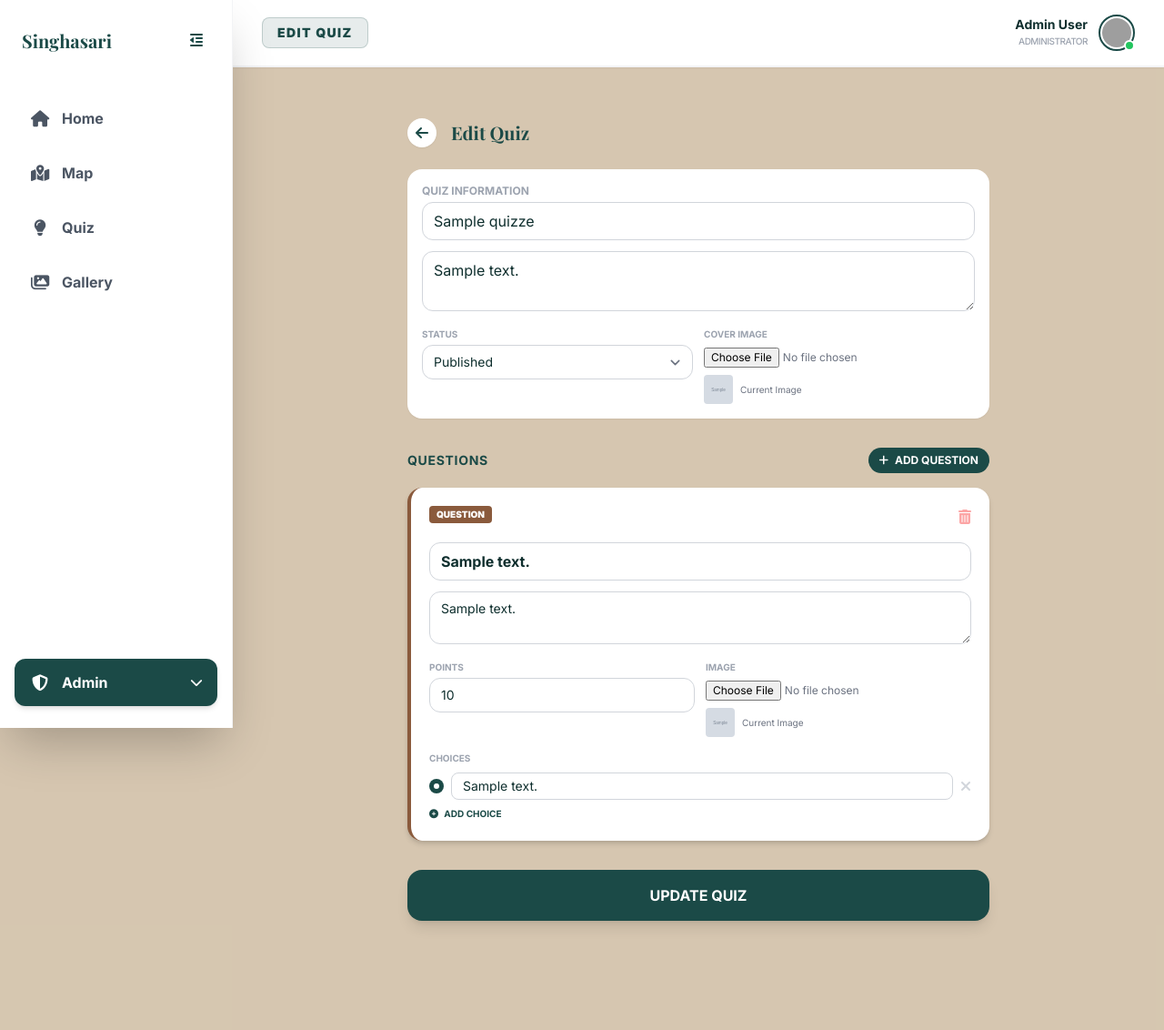
After one commit to nthnlmrs/hcilab, a Laravel app: page /admin/quizzes/1/edit in a window 1280 px wide. The commit adds this page. Shown: the whole page at 91% size. Run offline with Laravel 12, Linux system fonts and the light colour scheme; a user stored in the database is signed in; data comes from the database, SQL or seed files in the repository; tables that the repository leaves empty hold one stand-in row (values such as "Sample post"); grey boxes marked "Sample" are stand-in pictures; style sheets or scripts are compiled from the project's sources; grey boxes are pictures that could not be loaded.

Commit message:
Add edit, delete, and toggle status functionality to admin quizzes

```diff
--- a/app/Http/Controllers/Admin/QuizController.php
+++ b/app/Http/Controllers/Admin/QuizController.php
@@ -73,4 +73,82 @@ class QuizController extends Controller
 
         return redirect()->route('admin.quizzes.index')->with('success', 'Quiz created successfully.');
     }
+
+    public function edit(Quiz $quiz)
+    {
+        $quiz->load('questions.choices');
+        return view('admin.quizzes.edit', compact('quiz'));
+    }
+
+    public function update(Request $request, Quiz $quiz)
+    {
+        $request->validate([
+            'title' => 'required|string|max:255',
+            'description' => 'nullable|string',
+            'status' => 'required|in:draft,published',
+            'image' => 'nullable|image|max:2048',
+            'questions' => 'required|array|min:1',
+            'questions.*.text' => 'required|string',
+            'questions.*.points' => 'required|integer|min:0',
+            'questions.*.choices' => 'required|array|min:2',
+            'questions.*.choices.*.text' => 'required|string',
+            'questions.*.correct_choice' => 'required|integer',
+        ]);
+
+        $data = $request->only(['title', 'description', 'status']);
+
+        if ($request->hasFile('image')) {
+            $data['image'] = $request->file('image')->store('quizzes', 'public');
+        }
+
+        $quiz->update($data);
+
+        // A simple way to handle updates is to delete old questions and insert new ones
+        // or sync. Since there might be image uploads, let's keep the existing logic and delete old.
+        // For production apps, updating existing questions/choices is better to preserve FKs like scores,
+        // but quiz scores in the DB only depend on quiz_id, not question_id.
+        $quiz->questions()->delete();
+
+        foreach ($request->questions as $qIndex => $qData) {
+            $qImagePath = null;
+            if (isset($qData['image_file'])) {
+                $qImagePath = $qData['image_file']->store('questions', 'public');
+            } elseif (isset($qData['existing_image'])) {
+                $qImagePath = $qData['existing_image'];
+            }
+
+            $question = Question::create([
+                'quiz_id' => $quiz->id,
+                'text' => $qData['text'],
+                'points' => $qData['points'],
+                'image_path' => $qImagePath,
+                'description' => $qData['desc'] ?? null,
+            ]);
+
+            foreach ($qData['choices'] as $cIndex => $cData) {
+                Choice::create([
+                    'question_id' => $question->id,
+                    'text' => $cData['text'],
+                    'is_correct' => ($cIndex == $qData['correct_choice']),
+                ]);
+            }
+        }
+
+        return redirect()->route('admin.quizzes.index')->with('success', 'Quiz updated successfully.');
+    }
+
+    public function destroy(Quiz $quiz)
+    {
+        $quiz->delete();
+        return redirect()->route('admin.quizzes.index')->with('success', 'Quiz deleted successfully.');
+    }
+
+    public function toggleStatus(Quiz $quiz)
+    {
+        $quiz->update([
+            'status' => $quiz->status === 'published' ? 'draft' : 'published'
+        ]);
+
+        return redirect()->route('admin.quizzes.index')->with('success', 'Quiz status updated successfully.');
+    }
 }
--- /dev/null
+++ b/resources/views/admin/quizzes/edit.blade.php
@@ -0,0 +1,157 @@
+@section('section_name', 'Edit Quiz')
+<x-app-layout>
+    <div class="pt-6 pb-20 px-4 max-w-2xl mx-auto">
+        <div class="flex items-center mb-6">
+            <a href="{{ route('admin.quizzes.index') }}" class="w-8 h-8 rounded-full bg-white flex items-center justify-center text-museum-green shadow-sm mr-4">
+                <i class="fas fa-arrow-left"></i>
+            </a>
+            <h1 class="font-serif text-xl font-bold text-museum-green">Edit Quiz</h1>
+        </div>
+
+        <form action="{{ route('admin.quizzes.update', $quiz) }}" method="POST" enctype="multipart/form-data">
+            @csrf
+            @method('PUT')
+
+            <div class="space-y-4 mb-8">
+                <div class="bg-white rounded-2xl p-4 shadow-sm">
+                    <label class="block text-xs font-bold text-gray-400 uppercase mb-1">Quiz Information</label>
+                    <input type="text" name="title" value="{{ old('title', $quiz->title) }}" required class="w-full rounded-xl border-gray-300 mb-3" placeholder="Quiz Title">
+                    <textarea name="description" rows="2" class="w-full rounded-xl border-gray-300 mb-3" placeholder="Quiz Description">{{ old('description', $quiz->description) }}</textarea>
+                    <div class="grid grid-cols-2 gap-3">
+                        <div>
+                            <label class="block text-[10px] font-bold text-gray-400 uppercase mb-1">Status</label>
+                            <select name="status" class="w-full rounded-xl border-gray-300 text-sm">
+                                <option value="draft" {{ (old('status', $quiz->status) == 'draft') ? 'selected' : '' }}>Draft</option>
+                                <option value="published" {{ (old('status', $quiz->status) == 'published') ? 'selected' : '' }}>Published</option>
+                            </select>
+                        </div>
+                        <div>
+                            <label class="block text-[10px] font-bold text-gray-400 uppercase mb-1">Cover Image</label>
+                            <input type="file" name="image" class="w-full text-xs text-gray-500">
+                            @if($quiz->image)
+                                <div class="mt-2 text-[10px] text-gray-500 flex items-center gap-2">
+                                    <img src="{{ asset('storage/' . $quiz->image) }}" class="w-8 h-8 rounded object-cover">
+                                    <span>Current Image</span>
+                                </div>
+                            @endif
+                        </div>
+                    </div>
+                </div>
+            </div>
+
+            <div class="flex justify-between items-center mb-4">
+                <h2 class="text-sm font-bold text-museum-green uppercase tracking-wider">Questions</h2>
+                <button type="button" onclick="addQuestion()" class="text-xs font-bold bg-museum-green text-white px-3 py-1.5 rounded-full hover:bg-museum-darkGreen transition-colors">
+                    <i class="fas fa-plus mr-1"></i> ADD QUESTION
+                </button>
+            </div>
+
+            <div id="questions-container" class="space-y-6 mb-8">
+                <!-- Questions added via JS -->
+            </div>
+
+            <button type="submit" class="w-full block text-center py-4 bg-museum-green text-white rounded-2xl font-bold shadow-lg hover:bg-museum-darkGreen transition-all active:scale-[0.98]">
+                UPDATE QUIZ
+            </button>
+        </form>
+    </div>
+
+    <script>
+        let questionIndex = 0;
+        let choiceCounters = {};
+
+        const existingQuestions = @json($quiz->questions);
+
+        function addQuestion(existingData = null) {
+            const container = document.getElementById('questions-container');
+            const qIdx = questionIndex++;
+
+            const qText = existingData ? existingData.text : '';
+            const qDesc = existingData && existingData.description ? existingData.description : '';
+            const qPoints = existingData ? existingData.points : 10;
+            const qImagePath = existingData && existingData.image_path ? existingData.image_path : '';
+
+            let existingImageHtml = '';
+            if (qImagePath) {
+                existingImageHtml = `
+                    <input type="hidden" name="questions[${qIdx}][existing_image]" value="${qImagePath}">
+                    <div class="mt-2 text-[10px] text-gray-500 flex items-center gap-2">
+                        <img src="/storage/${qImagePath}" class="w-8 h-8 rounded object-cover">
+                        <span>Current Image</span>
+                    </div>
+                `;
+            }
+
+            const qHtml = `
+                <div class="bg-white rounded-2xl p-5 shadow-soft relative border-l-4 border-museum-brown question-item">
+                    <div class="flex justify-between items-start mb-4">
+                        <span class="bg-museum-brown text-white text-[10px] font-black px-2 py-0.5 rounded uppercase">Question</span>
+                        <button type="button" onclick="this.closest('.question-item').remove()" class="text-red-300 hover:text-red-500"><i class="fas fa-trash-alt"></i></button>
+                    </div>
+
+                    <div class="space-y-3 mb-4">
+                        <input type="text" name="questions[${qIdx}][text]" value="${qText.replace(/"/g, '&quot;')}" required class="w-full rounded-xl border-gray-300 font-bold" placeholder="Question Text?">
+                        <textarea name="questions[${qIdx}][desc]" rows="2" class="w-full rounded-xl border-gray-300 text-sm" placeholder="Optional explanation/hint...">${qDesc}</textarea>
+
+                        <div class="grid grid-cols-2 gap-3">
+                            <div>
+                                <label class="block text-[10px] font-bold text-gray-400 uppercase mb-1">Points</label>
+                                <input type="number" name="questions[${qIdx}][points]" value="${qPoints}" class="w-full rounded-xl border-gray-300 text-sm">
+                            </div>
+                            <div>
+                                <label class="block text-[10px] font-bold text-gray-400 uppercase mb-1">Image</label>
+                                <input type="file" name="questions[${qIdx}][image_file]" class="w-full text-xs text-gray-500">
+                                ${existingImageHtml}
+                            </div>
+                        </div>
+                    </div>
+
+                    <div class="space-y-2">
+                        <label class="block text-[10px] font-bold text-gray-400 uppercase">Choices</label>
+                        <div id="choices-container-${qIdx}" class="space-y-2">
+                            <!-- Choices added here -->
+                        </div>
+                        <button type="button" onclick="addChoice(${qIdx})" class="text-[10px] font-bold text-museum-green hover:underline"><i class="fas fa-plus-circle mr-1"></i> ADD CHOICE</button>
+                    </div>
+                </div>
+            `;
+
+            container.insertAdjacentHTML('beforeend', qHtml);
+
+            if (existingData && existingData.choices) {
+                existingData.choices.forEach((choice, idx) => {
+                    addChoice(qIdx, choice, idx);
+                });
+            } else {
+                // Add 4 default choices
+                for(let i=0; i<4; i++) addChoice(qIdx);
+            }
+        }
+
+        function addChoice(qIdx, existingChoice = null, idx = null) {
+            const container = document.getElementById(`choices-container-${qIdx}`);
+            if (!choiceCounters[qIdx]) choiceCounters[qIdx] = 0;
+            const cIdx = choiceCounters[qIdx]++;
+
+            const cText = existingChoice ? existingChoice.text : '';
+            const isCorrect = existingChoice ? existingChoice.is_correct : (cIdx === 0);
+
+            // Map the value to cIdx so form submission lines up correctly
+            const cHtml = `
+                <div class="flex items-center gap-2 choice-row">
+                    <input type="radio" name="questions[${qIdx}][correct_choice]" value="${cIdx}" required ${isCorrect ? 'checked' : ''} class="text-museum-green focus:ring-museum-green">
+                    <input type="text" name="questions[${qIdx}][choices][${cIdx}][text]" value="${cText.replace(/"/g, '&quot;')}" required class="flex-1 rounded-lg border-gray-300 text-sm py-1" placeholder="Choice text">
+                    <button type="button" onclick="if(this.closest('.choice-row').parentElement.children.length > 2) this.closest('.choice-row').remove()" class="text-gray-300 hover:text-red-400"><i class="fas fa-times"></i></button>
+                </div>
+            `;
+            container.insertAdjacentHTML('beforeend', cHtml);
+        }
+
+        // Initialize with existing questions or one default
+        if (existingQuestions.length > 0) {
+            existingQuestions.forEach(q => addQuestion(q));
+        } else {
+            addQuestion();
+        }
+    </script>
+</x-app-layout>
--- a/routes/web.php
+++ b/routes/web.php
@@ -57,6 +57,10 @@ Route::middleware('auth')->group(function () {
         Route::get('/admin/quizzes', [AdminQuizController::class, 'index'])->name('admin.quizzes.index');
         Route::get('/admin/quizzes/create', [AdminQuizController::class, 'create'])->name('admin.quizzes.create');
         Route::post('/admin/quizzes', [AdminQuizController::class, 'store'])->name('admin.quizzes.store');
+        Route::get('/admin/quizzes/{quiz}/edit', [AdminQuizController::class, 'edit'])->name('admin.quizzes.edit');
+        Route::put('/admin/quizzes/{quiz}', [AdminQuizController::class, 'update'])->name('admin.quizzes.update');
+        Route::delete('/admin/quizzes/{quiz}', [AdminQuizController::class, 'destroy'])->name('admin.quizzes.destroy');
+        Route::post('/admin/quizzes/{quiz}/toggle-status', [AdminQuizController::class, 'toggleStatus'])->name('admin.quizzes.toggleStatus');
 
         Route::resource('/admin/events', EventController::class)->names([
             'index' => 'admin.events.index',
```
Also changed, not shown: resources/views/admin/quizzes/index.blade.php (+17 -2 lines), package-lock.json, 1 other file.
